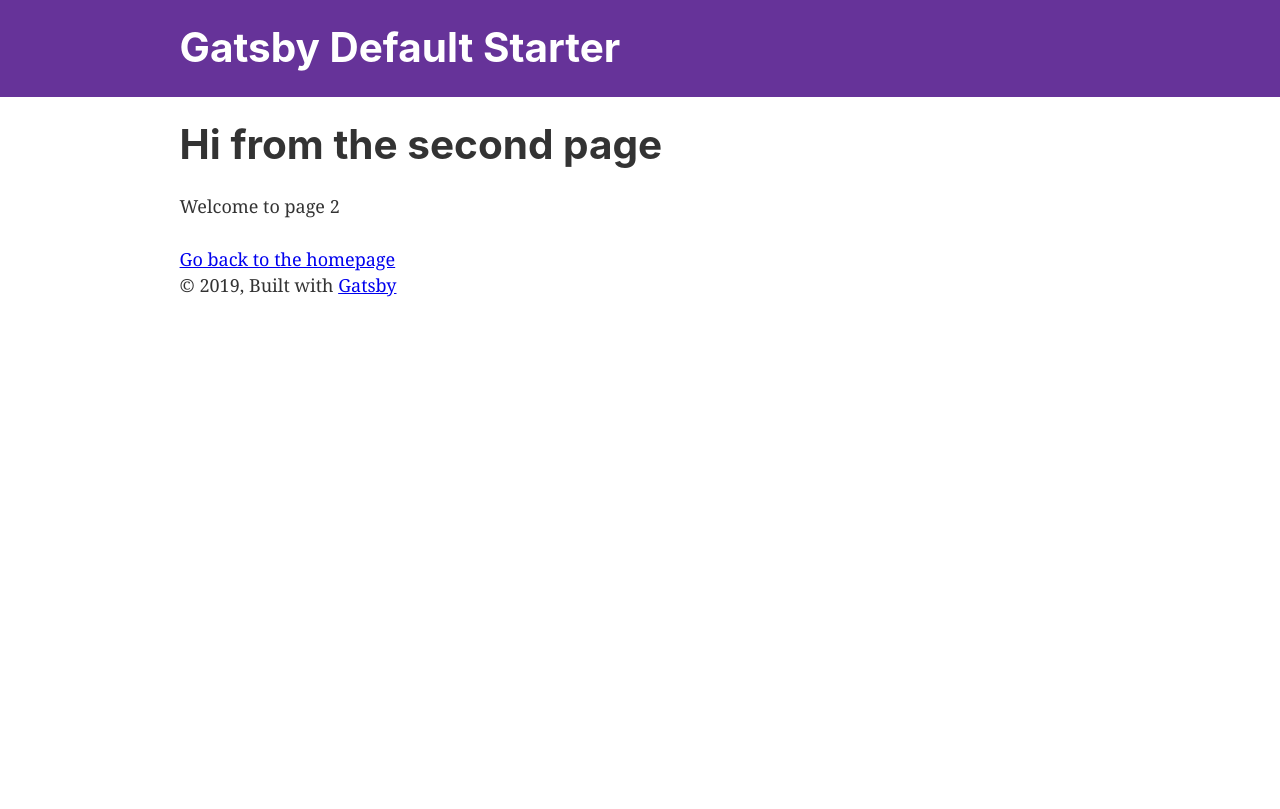
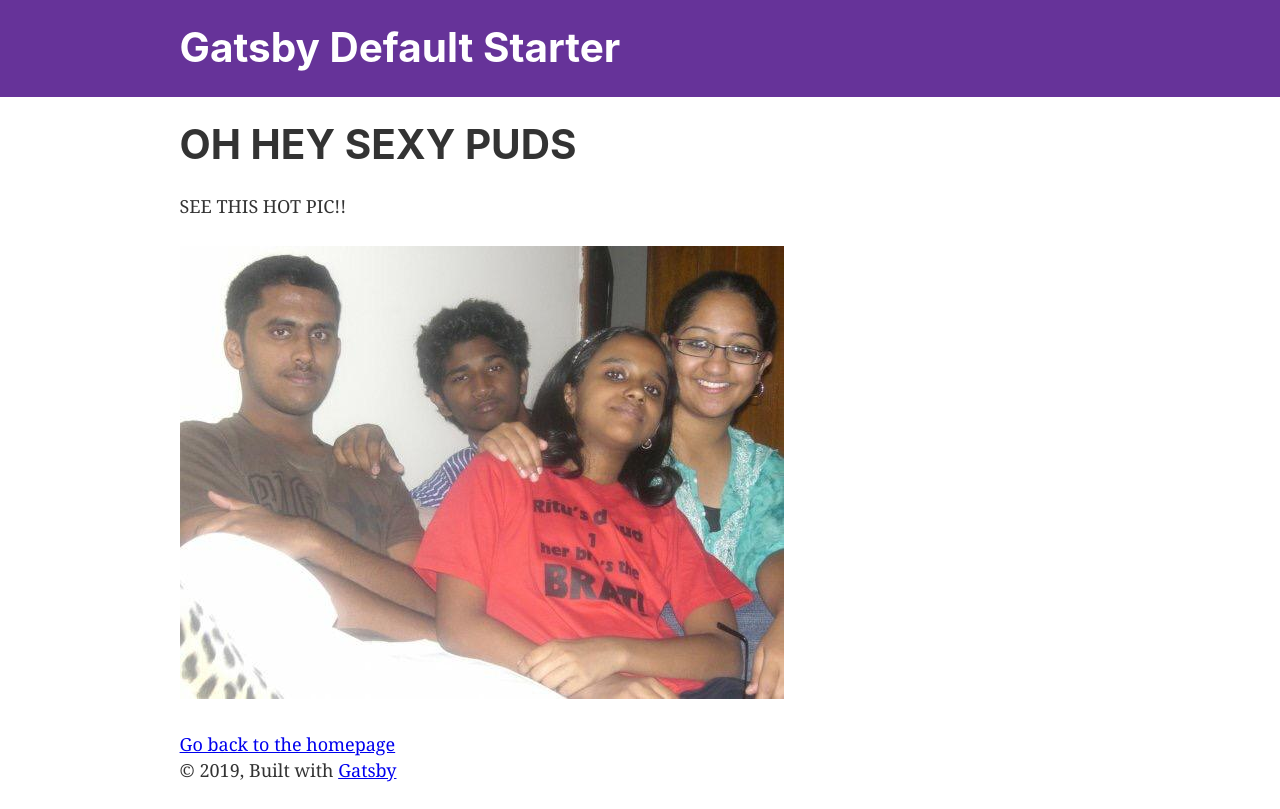
Before and after one commit to rahulr8/life-of-rahul, a Gatsby site: page /page-2 in a window 1280 px wide. Built offline with nearby package versions, Linux system fonts and the light colour scheme; Gatsby itself is replaced by a stand-in of ours.

Commit message:
First commit

```diff
--- a/src/pages/page-2.js
+++ b/src/pages/page-2.js
@@ -3,12 +3,16 @@ import { Link } from "gatsby"
 
 import Layout from "../components/layout"
 import SEO from "../components/seo"
+import LMFAO from "../images/lmfao.jpeg"
 
 const SecondPage = () => (
   <Layout>
     <SEO title="Page two" />
-    <h1>Hi from the second page</h1>
-    <p>Welcome to page 2</p>
+    <h1>OH HEY SEXY PUDS</h1>
+    <p>SEE THIS HOT PIC!!</p>
+    <div>
+      <img src={require("../images/lmfao.jpeg")} />
+    </div>
     <Link to="/">Go back to the homepage</Link>
   </Layout>
 )
```
Also changed, not shown: src/pages/index.js (+4 -6 lines), src/images/lmfao.jpeg (added).
